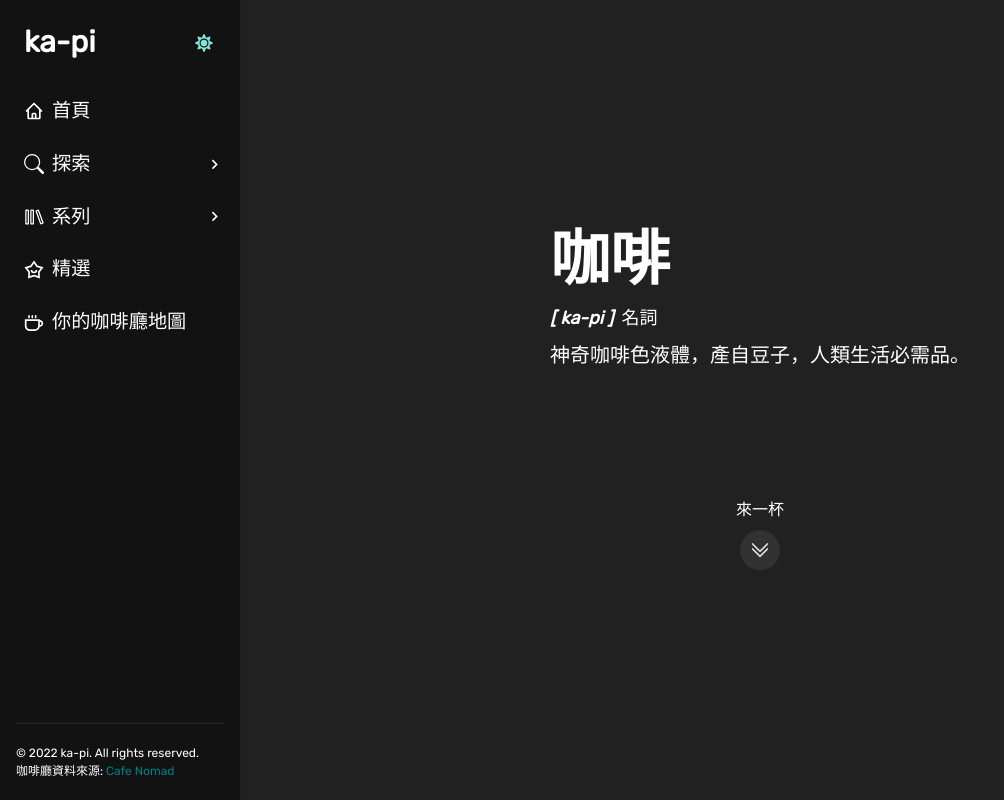
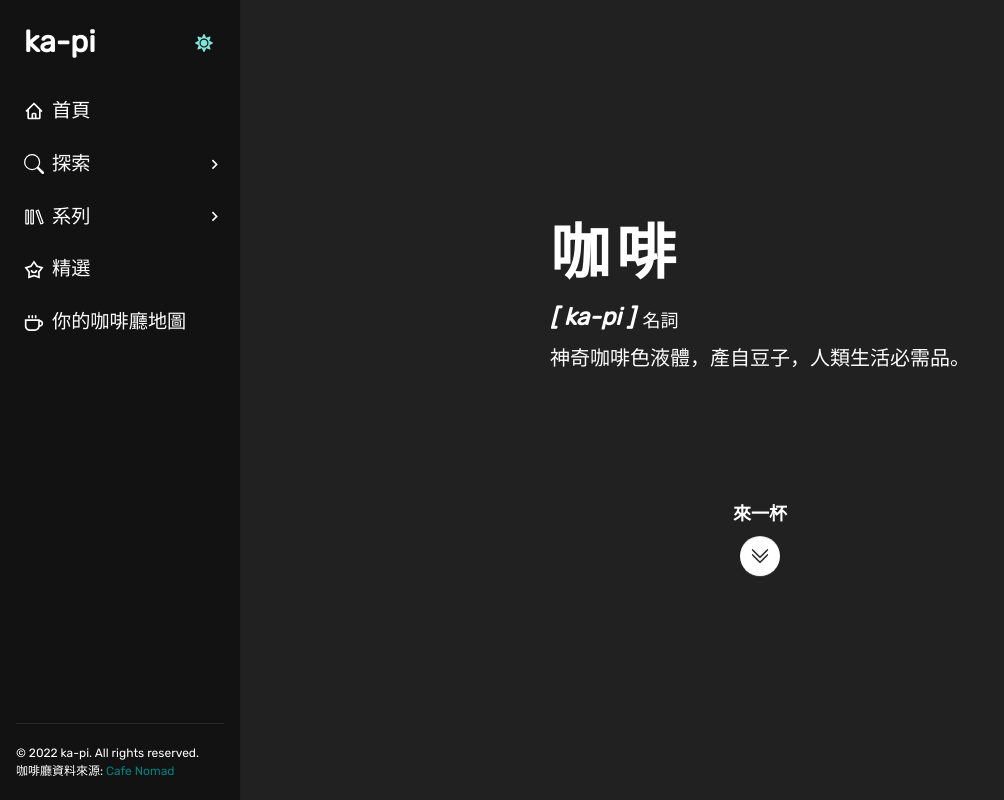
Before and after one commit to ellenchialin/ka-pi, a React (Create React App) app: page / in a window 1280 px wide. Shown: the top 800 px of the page, without its empty margins (0-1004 px from the left). Built offline with nearby package versions, Linux system fonts and the light colour scheme; no server answers.

Commit message:
Revise intro ui

```diff
--- a/src/components/Intro.js
+++ b/src/components/Intro.js
@@ -1,5 +1,5 @@
 // prettier-ignore
-import { Flex, Text, HStack, VStack, IconButton, keyframes, usePrefersReducedMotion } from '@chakra-ui/react'
+import { Flex, Text, HStack, VStack, IconButton, keyframes, usePrefersReducedMotion, useColorModeValue } from '@chakra-ui/react'
 import { BsChevronDoubleDown } from 'react-icons/bs'
 import PropTypes from 'prop-types'
 
@@ -23,25 +23,33 @@ function Intro({ handleScroll }) {
       justify="center"
       mb="12"
     >
-      <Text fontSize={{ base: '40px', md: '60px' }} fontWeight="bold">
+      <Text
+        fontSize={{ base: '40px', md: '60px' }}
+        fontWeight="bold"
+        letterSpacing="widest"
+      >
         咖啡
       </Text>
-      <HStack mb="2" fontSize="18px">
-        <Text as="i" fontWeight="bold">{`[ ka-pi ]`}</Text>
+      <HStack mb="2" fontSize="18px" alignItems="flex-end">
+        <Text as="i" fontWeight="bold" fontSize="24px">{`[ ka-pi ]`}</Text>
         <Text>名詞</Text>
       </HStack>
       <Text fontSize={{ base: '18px', md: '20px' }}>
         神奇咖啡色液體，產自豆子，人類生活必需品。
       </Text>
       <VStack mt="32">
-        <Text>來一杯</Text>
+        <Text fontSize="18px" fontWeight="bold">
+          來一杯
+        </Text>
         <IconButton
           icon={<BsChevronDoubleDown />}
           fontSize="20px"
           cursor="pointer"
           animation={animation}
-          _hover={{ transform: 'scale(1.2)' }}
-          transition="transform 450ms ease"
+          bg={useColorModeValue('thirdDark', 'primaryLight')}
+          color={useColorModeValue('primaryLight', 'primaryDark')}
+          _hover={{ opacity: '0.8' }}
+          transition="450ms ease"
           onClick={handleScroll}
           isRound
         />
```
